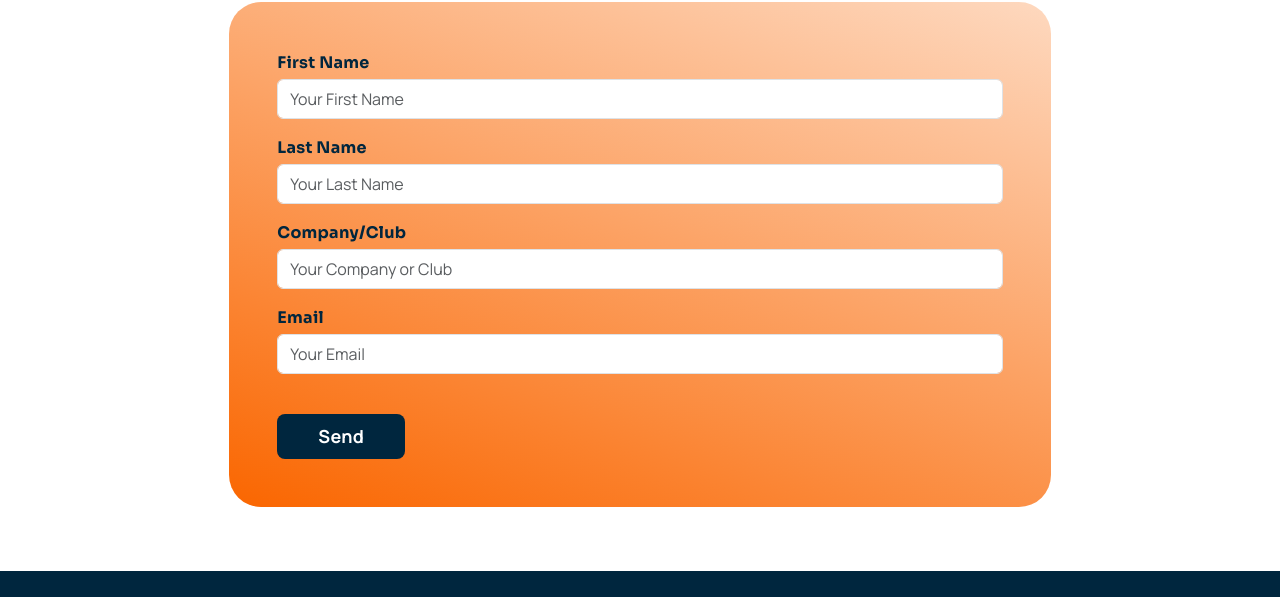
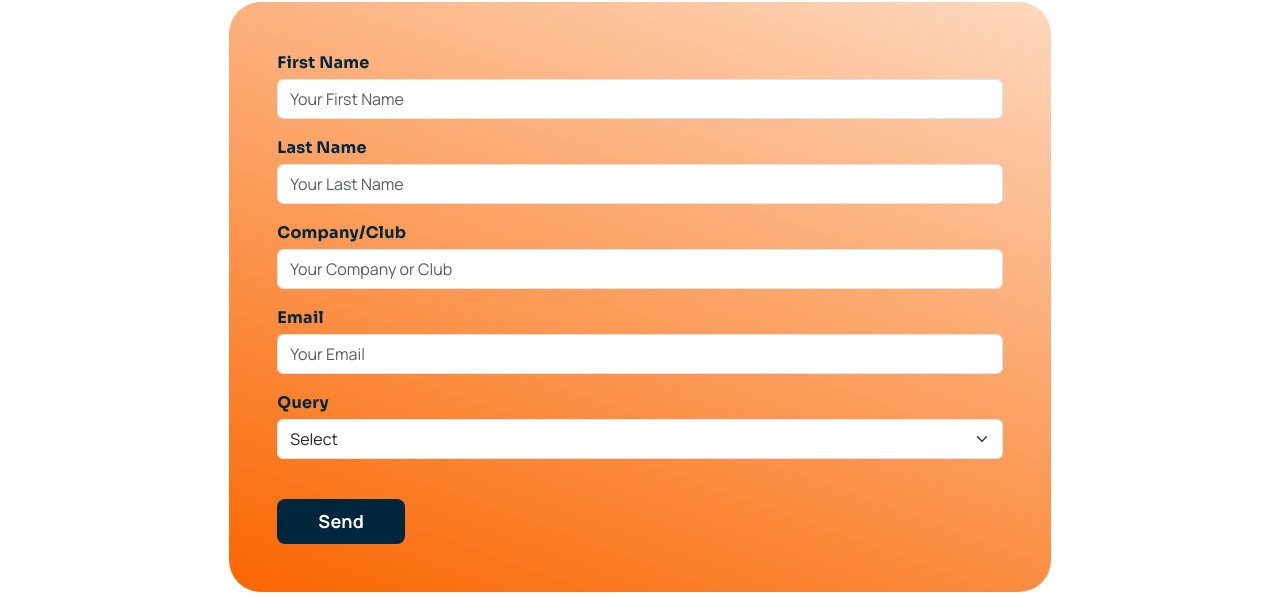
Before and after one commit to Manik-0909/wodoto, a plain HTML site: page index.html in a window 1280 px wide. Shown: the part 3383-3980 px from the top of the page. Drawn offline with Linux system fonts and the light colour scheme.

Commit message:
Added query select to the contact form

```diff
--- a/index.html
+++ b/index.html
@@ -405,6 +405,25 @@
                   />
                </div>
 
+               <div class="mb-3">
+                  <label
+                     for="query"
+                     class="form-label fw-bold font-sora mb-1 cursor-pointer"
+                     >Query</label
+                  >
+                  <select
+                     class="form-select input-h"
+                     aria-label="Query Select"
+                     id="query"
+                  >
+                     <option selected>Select</option>
+                     <option value="1">Careers</option>
+                     <option value="2">General Enquiry</option>
+                     <option value="3">Client</option>
+                     <option value="3">Club Representation</option>
+                  </select>
+               </div>
+
                <a
                   href="mailto:info@wodoto.com"
                   class="btn white-btn mt-4 rounded-3"
```
